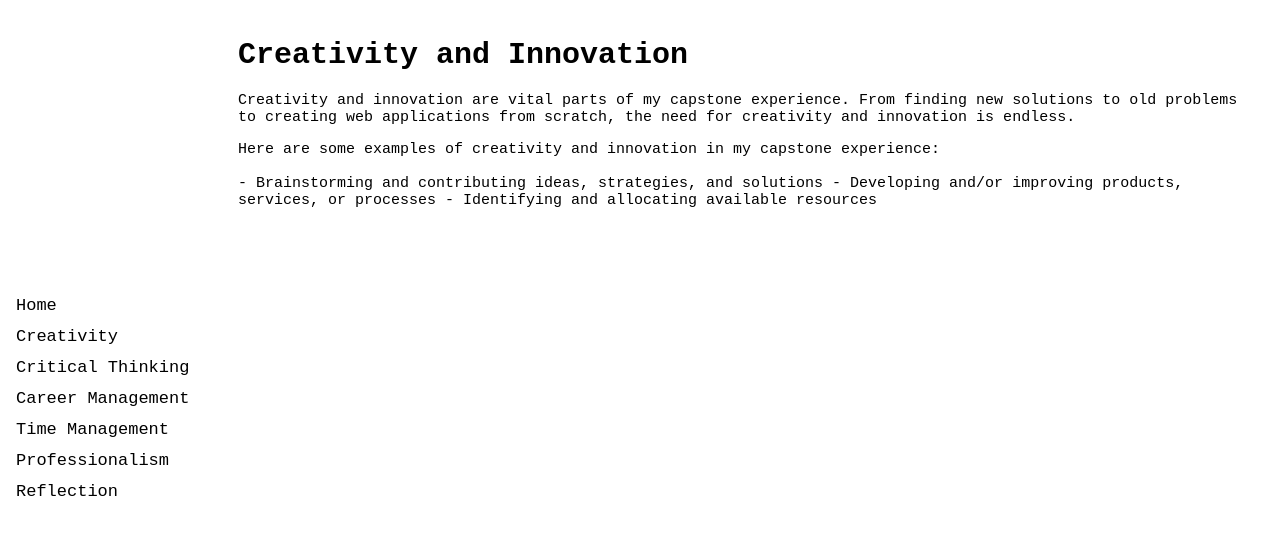
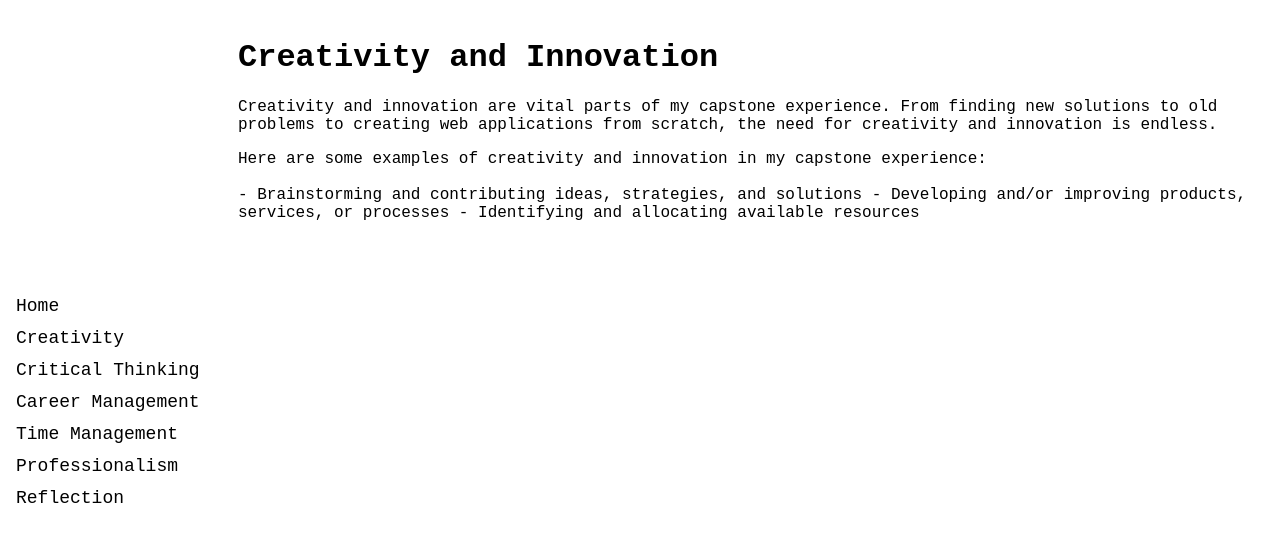
Before and after one commit to lbolz/capstone_portfolio, a Django app: page /creativity in a window 1280 px wide. Shown: the top 542 px of the page. Run offline with Django 3.2, Linux system fonts and the light colour scheme.

Commit message:
changed font size

```diff
--- a/pages/templates/base.html
+++ b/pages/templates/base.html
@@ -22,7 +22,7 @@
             /*  */
             padding: 6px 8px 6px 16px;
             text-decoration: none;
-            font-size: 17px;
+            font-size: 18px;
             color: #000000;
             display: block;
         }
@@ -33,7 +33,7 @@
 
         .main {
             margin-left: 220px; /* Same as the width of the sidenav */
-            font-size: 15px;
+            font-size: 16px;
             padding: 10px 10px;
             color: #000000;
         }
```
